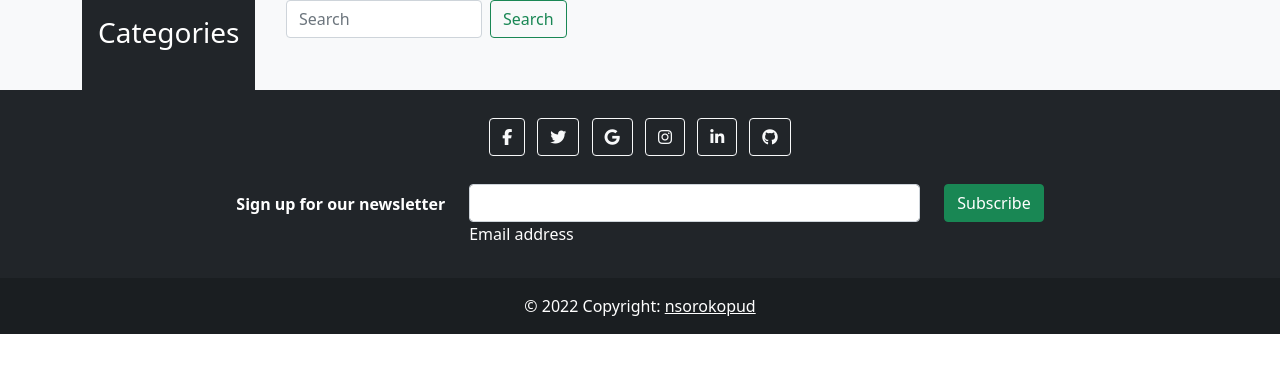
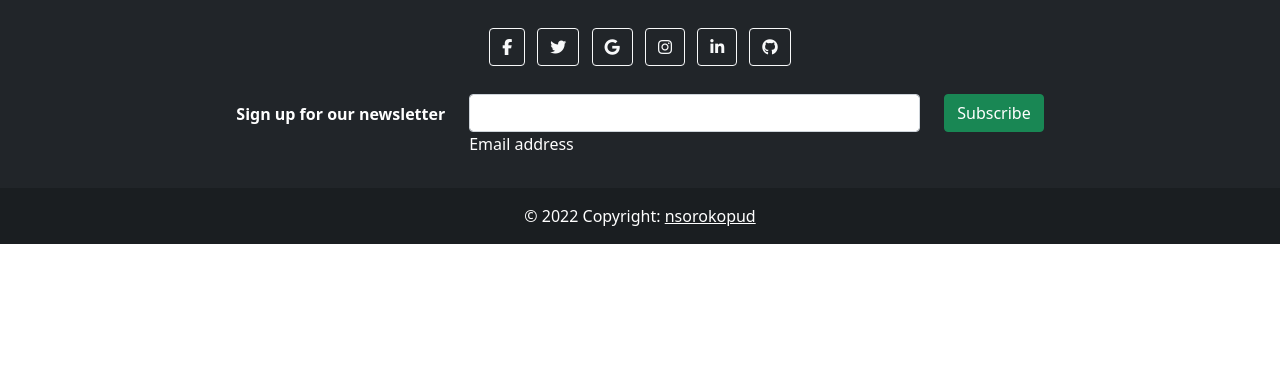
Before and after one commit to nsorokopud/django_articles, a Django app: template apps/articles/templates/articles/base.html in a window 1280 px wide. Shown: the part 56-429 px from the top of the page. Run offline with Django 4.2, Linux system fonts and the light colour scheme; the template is opened without the code that fills it, so the values that code supplies are empty; parts of the project's set-up code (start-up, migrations or seed data) failed here and were passed over; some libraries are stand-ins or nearby versions.

Commit message:
Remove excessive html code from articles/base.html template

```diff
--- a/apps/articles/templates/articles/base.html
+++ b/apps/articles/templates/articles/base.html
@@ -2,115 +2,7 @@
 
 {% block content %}
 <main class="bg-light">
-    {% block content-main %}
-    <div class="container main-container d-flex mx-auto">
-
-        {% include "inclusion/sidebar.html" %}
-
-        <section class="main-content">
-
-            <div class="row">
-                <div class="col-sm-12 col-lg-10 mx-auto">
-                    <form class="article-search d-flex">
-                        <input class="form-control me-2" type="search" placeholder="Search" aria-label="Search" />
-                        <button class="btn btn-outline-success" type="submit">Search</button>
-                    </form>
-                </div>
-            </div>
-
-            <div class="row">
-                <div class="articles-container col-lg-10 col-md-12 mx-auto">
-
-                    {% for article in articles %}
-                    <article class="article p-3">
-                        <div class="article-preview-author d-flex align-items-end mb-3">
-                            <img class="article-author-avatar rounded-circle"
-                                src="https://mdbcdn.b-cdn.net/img/new/avatars/2.webp" alt="Article author's image" />
-                            <a href="#" class="article-author-name mx-2">{{ article.author }}</a>
-                            <span class="article-preview-date mx-3">{{ article.created_at }}</span>
-                        </div>
-
-                        <hr>
-
-                        <div class="article-preview-main">
-                            <h3 class="article-title mb-4">{{ article.title }}</h3>
-
-                            <div class="article-preview-content">
-                                {% if article.preview_image %}
-                                <img class="img-fluid mx-auto d-block" src="{{ article.preview_image.url }}"
-                                    alt="Article preview image">
-                                {% else %}
-                                2
-                                {% endif %}
-                                <p class="article-preview-text mt-3">
-                                    {{ article.preview_text }}
-                                </p>
-
-                                <hr>
-
-                                <div class="article-preview-bottom d-flex justify-content-between align-items-center">
-                                    <a href="#" class="btn btn-success">Read full</a>
-
-                                    <span class="article-preview-icons">
-                                        <span class="mx-2 article-preview-icons__item">
-                                            <i style="color: #198754;" class="far fa-eye m-1"></i>
-                                            <span style="font-size: 14px; font-weight: 500;">1602139</span>
-                                        </span>
-                                        <span class="mx-2 article-preview-icons__item">
-                                            <i style="color: #198754;" class="far fa-thumbs-up m-1"></i>
-                                            <span style="font-size: 14px; font-weight: 500;">1250643</span>
-                                        </span>
-                                        <span class="mx-2 article-preview-icons__item">
-                                            <i style="color: #198754; " class="far fa-thumbs-down m-1"></i>
-                                            <span style="font-size: 14px; font-weight: 500;">89795</span>
-                                        </span>
-                                    </span>
-                                </div>
-                            </div>
-                        </div>
-                    </article>
-                    {% endfor %}
-                </div>
-            </div>
-
-            <!-- Pagination -->
-            {% if paginator.num_pages > 1 %}
-            <nav>
-                <ul class="pagination justify-content-center">
-                    {% if page_obj.has_previous %}
-                    <li class="page-item">
-                        <a class="page-link" href="?page=1" aria-disabled="true">First</a>
-                    </li>
-                    <li class="page-item">
-                        <a class="page-link" href="?page={{ page_obj.previous_page_number }}" aria-label="Previous">
-                            <span aria-hidden="true">&laquo;</span>
-                        </a>
-                    </li>
-                    {% endif %}
-
-                    {% for p in paginator.page_range %}
-                    {% if p == page_obj.number %}
-                    <li class="page-item active"><a class="page-link" href="?page={{ p }}">{{ p }}</a></li>
-                    {% elif p >= page_obj.number|add:-2 and p <= page_obj.number|add:2 %} <li class="page-item"><a
-                            class="page-link" href="?page={{ p }}">{{ p }}</a></li>
-                        {% endif %}
-                        {% endfor %}
-
-                        {% if page_obj.has_next %}
-                        <li class="page-item">
-                            <a class="page-link" href="?page={{ page_obj.next_page_number }}" aria-label="Next">
-                                <span aria-hidden="true">&raquo;</span>
-                            </a>
-                        </li>
-                        <li class="page-item"><a class="page-link" href="?page={{ paginator.num_pages }}">Last</a></li>
-                        {% endif %}
-                </ul>
-            </nav>
-            {% endif %}
-        </section>
-
-    </div> <!-- End of container -->
-    {% endblock content-main %}
+    {% block content-main %}{% endblock content-main %}
 
     {% block content-bottom %}{% endblock content-bottom %}
 </main>
```
